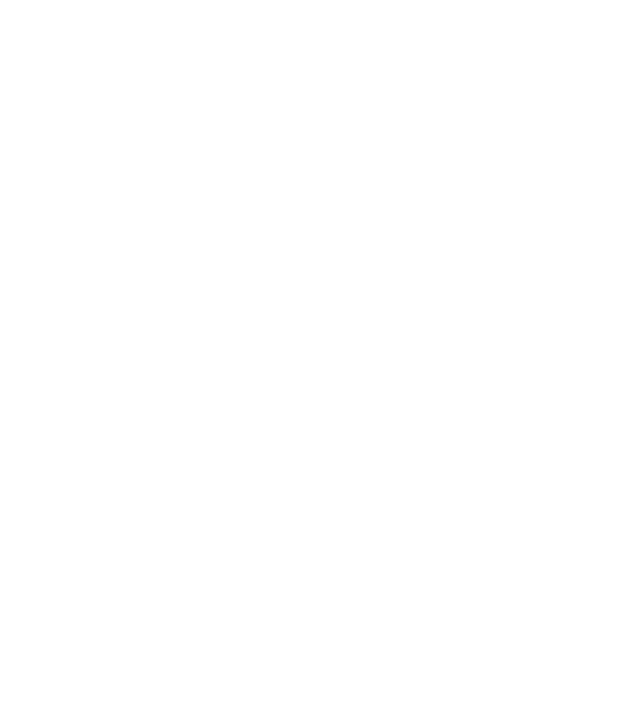
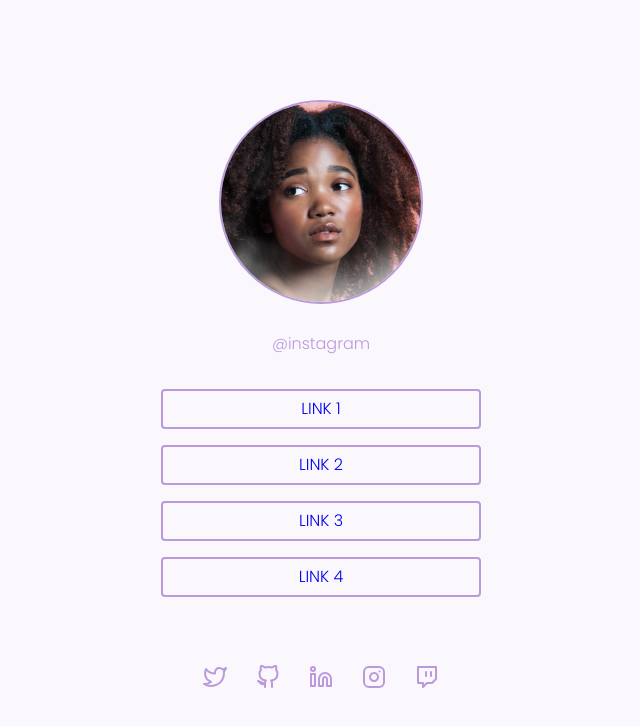
Before and after one commit to LaisLAlvarenga/Desafios-Discover-Rocketseat, a plain HTML site: page SocialTree/index.html in a window 1280 px wide. Shown: the whole page, without its empty margins (319-959 px from the left). Drawn offline with Linux system fonts and the light colour scheme.

Commit message:
completed

```diff
--- a/SocialTree/index.html
+++ b/SocialTree/index.html
@@ -4,13 +4,55 @@
     <meta charset="UTF-8" />
     <link rel="preconnect" href="https://fonts.googleapis.com" />
     <link rel="preconnect" href="https://fonts.gstatic.com" crossorigin />
-    <meta name="viewport" content="width=device-width, initial-scale=1.0" />
-    <title>Social Tree</title>
-    <link rel="stylesheet" href="style.css" />
     <link
       href="https://fonts.googleapis.com/css2?family=Poppins:wght@300;600&display=swap"
       rel="stylesheet"
     />
+    <meta name="viewport" content="width=device-width, initial-scale=1.0" />
+    <title>Social Tree</title>
+    <link rel="stylesheet" href="style.css" />
   </head>
-  <body></body>
+  <body>
+    <img
+      class="img-user"
+      src="./assets/mEZ3PoFGs_k.png"
+      alt="Imagem de perfil do usuário"
+    />
+    <p>@instagram</p>
+
+    <div class="links">
+      <ul>
+        <li><a href="#">LINK 1</a></li>
+        <li><a href="#">LINK 2</a></li>
+        <li><a href="#">LINK 3</a></li>
+        <li><a href="#">LINK 4</a></li>
+      </ul>
+    </div>
+
+    <div class="social-media">
+      <ul>
+        <li>
+          <a href="#"
+            ><img src="./assets/twitter.svg" alt="Logo do twitter "
+          /></a>
+        </li>
+        <li>
+          <a href="#"><img src="./assets/github.svg" alt="Logo do github" /></a>
+        </li>
+        <li>
+          <a href="#"
+            ><img src="./assets/linkedin.svg" alt="Logo do linkedin"
+          /></a>
+        </li>
+        <li>
+          <a href="#"
+            ><img src="./assets/instagram.svg" alt="Logo do instagram"
+          /></a>
+        </li>
+        <li>
+          <a href="#"><img src="./assets/twitch.svg" alt="Logo do twitch" /></a>
+        </li>
+      </ul>
+    </div>
+  </body>
 </html>
--- a/SocialTree/style.css
+++ b/SocialTree/style.css
@@ -2,10 +2,70 @@
     --body-bg-color: #FAF7FD;
     --purple: #BB99DD;
     --font: 'Poppins', sans-serif;
-  }
+}
+
 * {
     border: 0;
     padding: 0;
     margin: 0;
     box-sizing: border-box;
 }
+
+/* ==== Config geral ==== */
+li {
+    list-style: none;
+}
+a {
+    text-decoration: none;
+}
+
+/* ==== Main ==== */
+body {
+    background: var(--body-bg-color);
+    color: var(--purple);
+    font-family: var(--font);
+    font-size: 16px;
+    text-align: center;
+
+    margin: 0 auto;
+    padding-block: 100px;
+}
+
+.img-user {
+    border-radius: 50%;
+    border: 2px solid #BB99DD;
+
+}
+
+p {
+    padding-top: 20px;
+    padding-bottom: 33px;
+}
+
+.links ul {
+    display: flex;
+    flex-direction: column;
+    justify-content: center;
+    align-items: center;
+    gap: 16px;
+}
+.links ul li {
+    border: 2px solid #BB99DD;
+    border-radius: 4px;
+    width: 320px;
+    height: 40px;
+}
+
+.links ul li  a {
+    align-items: center;
+    justify-content: center;
+    margin-top: 5px;
+    display: flex;
+}
+
+.social-media ul {
+    display: flex;
+    justify-content: center;
+    gap: 29px;
+    padding-top: 68px;
+}
```
Also changed, not shown: SocialTree/assets/mEZ3PoFGs_k.png (added).
